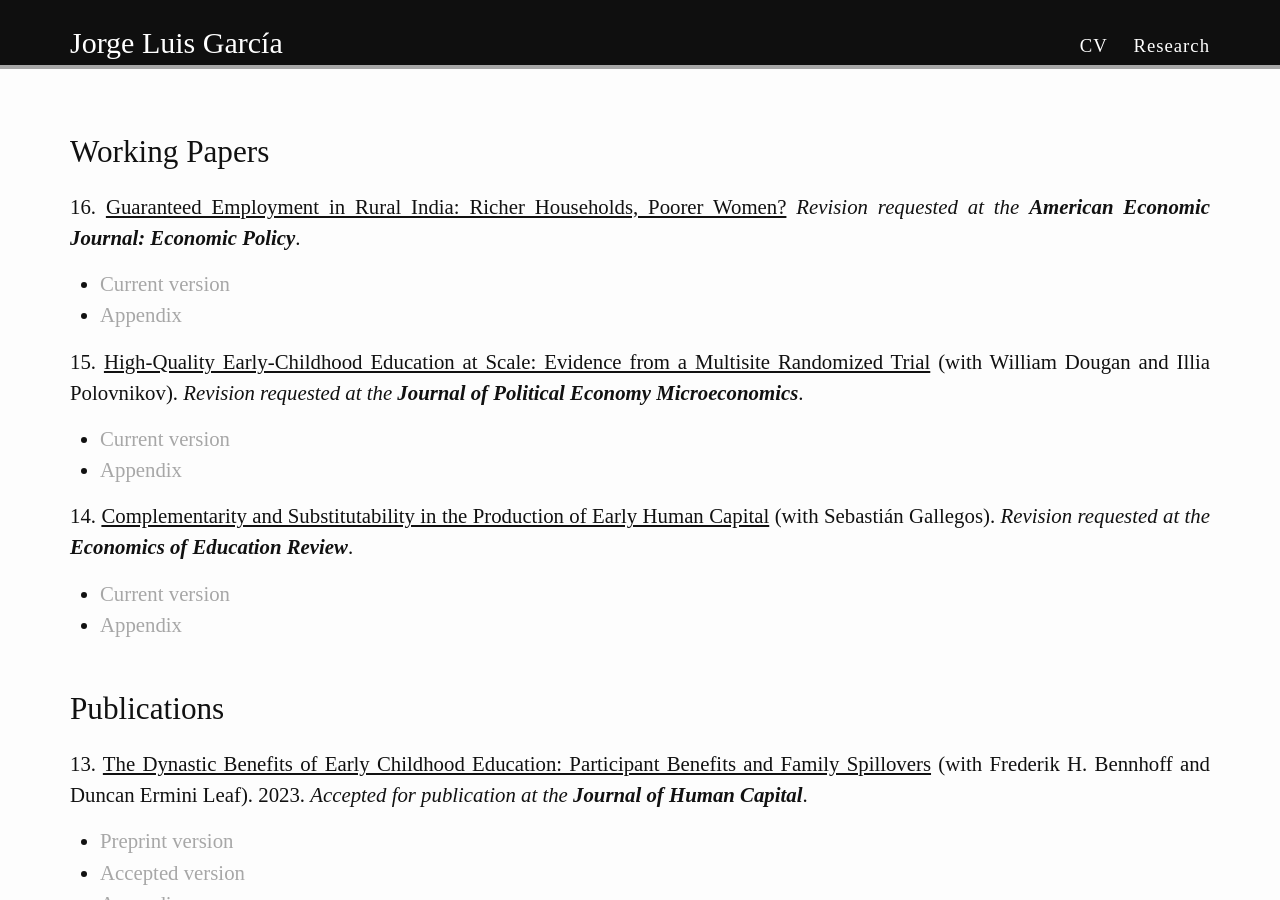
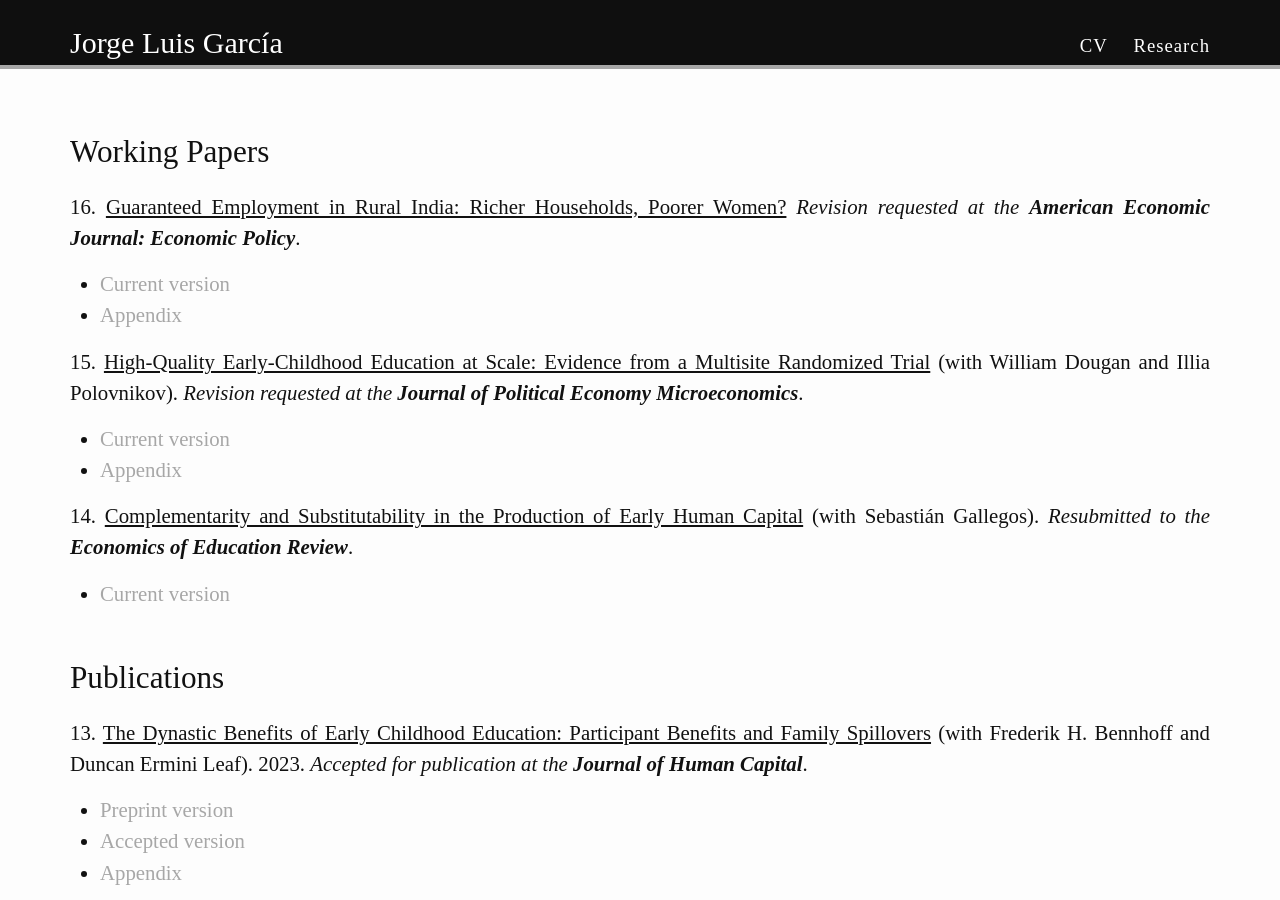
Before and after one commit to jorgelgarcia/jorgelgarcia.github.io, a Jekyll site: the page built from research.md, in a window 1280 px wide and 900 px high. Built offline with Jekyll 4.4.1, drawn with Linux system fonts in a browser that asks for light colours; nearby versions of some CDN libraries; some web fonts are replaced.

Commit message:
resubmit eer

```diff
--- a/research.md
+++ b/research.md
@@ -15,9 +15,8 @@ permalink: /research/
 * [Appendix](https://www.dropbox.com/scl/fi/4sme0bknl9lt3ji97h8v0/hqecescale_appendix_2023-08-25a_jlg.pdf?rlkey=8bwxmst1tjd8xx3jlqmvug1yn&dl=0)
 <br/>
 
-14\. <u>Complementarity and Substitutability in the Production of Early Human Capital</u> (with Sebastián Gallegos). <em>Revision requested at the <b>Economics of Education Review</b></em>.
-* [Current version](https://www.dropbox.com/scl/fi/opecp7u69q7zmr3lknf45/dynamiccomplementary_07272023a_jlg.pdf?rlkey=0ygi0b0rbqdbdn4dlys7evcl1&dl=0)
-* [Appendix](https://www.dropbox.com/scl/fi/duqlxn9kdxyjkjkgezh6t/dynamiccomplementary_appendix_07272023a_jlg.pdf?rlkey=0ke0voxnb5d1hymkw2daqctvj&dl=0)
+14\. <u>Complementarity and Substitutability in the Production of Early Human Capital</u> (with Sebastián Gallegos). <em>Resubmitted to the <b>Economics of Education Review</b></em>.
+* [Current version](https://www.dropbox.com/scl/fi/ko3kry94en9qgmfcd4yfp/icp_paper_03092024a_jlg.pdf?rlkey=ywpho2mmxy98clbl3zf9qoe63&dl=0)
 <br/>
 <br/>
 
```
Also changed, not shown: 1 other file.
